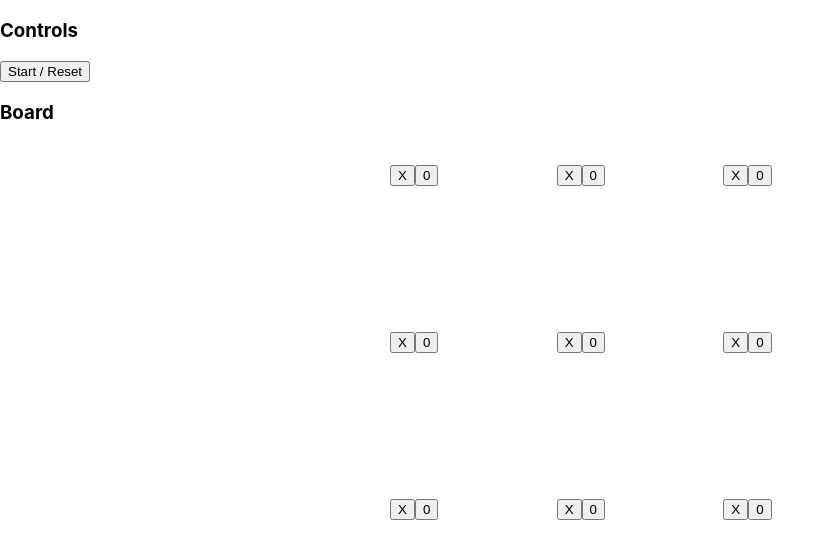
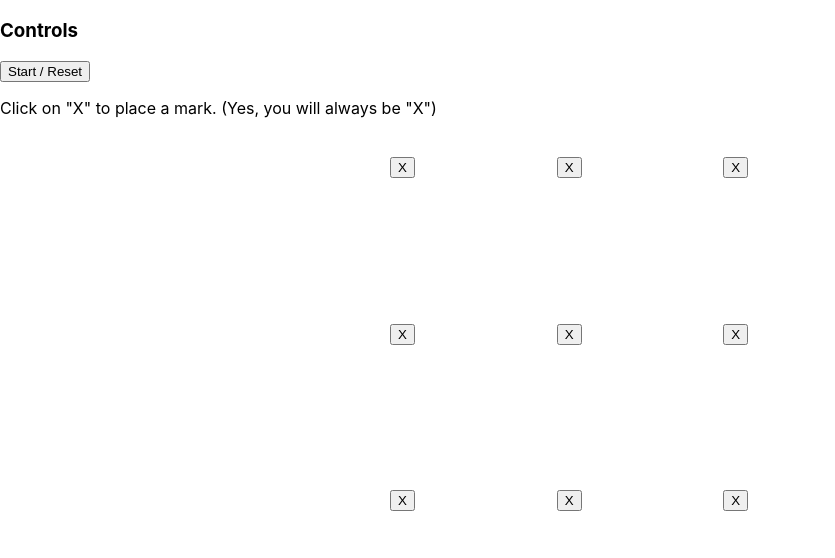
Before and after one commit to dotslashbin/TTOE, a React (Create React App) app in the folder webtoe/: page / in a window 1280 px wide. Shown: the top 558 px of the page, without its empty margins (0-835 px from the left). Built offline with nearby package versions, Linux system fonts and the light colour scheme.

Commit message:
Added  handler for user's input.

```diff
--- a/webtoe/src/views/Cell/index.tsx
+++ b/webtoe/src/views/Cell/index.tsx
@@ -5,18 +5,18 @@ const style = {
 	height: '50px',
 };
 
-const Cell = () => {
+const Cell = (props: any) => {
 	const [cellValue, setCellValue] = useState('')
 
 	function handleClick(value: string) {
 		setCellValue(value)
+		props.gameUpdate(props.id, value)
 	}
 
 	return (
 		<div style={style}>
 			<h1>{cellValue}</h1>
 			<button onClick={handleClick.bind(this, 'x')}>X</button>
-			<button onClick={handleClick.bind(this, 'o')}>0</button>
 		</div>
 	)
 }
--- a/webtoe/src/views/Containers/Game/index.tsx
+++ b/webtoe/src/views/Containers/Game/index.tsx
@@ -1,13 +1,20 @@
 import React, { useState } from 'react'
 import Table from '../../Table'
+
+import { calculateWinner } from '../../../utilities/Judge'
 
 // eslint-disable-next-line @typescript-eslint/explicit-module-boundary-types
 const Game = () => {
 	// eslint-disable-next-line @typescript-eslint/no-unused-vars
 	const [gameStarted, setGameStarted] = useState(false)
+	const [gameState, setGameState] = useState([])
 
 	const handleControlButton = () => {
 		setGameStarted(!gameStarted)
+	}
+
+	const updateGameState = (cellId: number, value: string) => {
+		console.log(cellId, value)
 	}
 
 	return (
@@ -17,8 +24,8 @@ const Game = () => {
 				<button onClick={handleControlButton}>Start / Reset</button>
 			</div>
 			<div>
-				<h3>Board</h3>
-				<Table/>
+				<p>Click on "X" to place a mark. (Yes, you will always be "X")</p>
+				<Table gameUpdate={updateGameState} />
 			</div>
 		</div>
 	)
--- a/webtoe/src/views/Table/index.tsx
+++ b/webtoe/src/views/Table/index.tsx
@@ -12,13 +12,11 @@ const style = {
 };
 
 
-const Table = () => {
-
+const Table = (props: any) => {
 	const cellCounter = Array.from({length:9},(v,k)=>k+1)
-
 	return (
 		<div style={style}>
-			{cellCounter.map((key, value) =>(<Cell />))}
+			{cellCounter.map((key, value) =>(<Cell id={key} gameUpdate={props.gameUpdate}/>))}
 		</div>
 	)
 }
```
